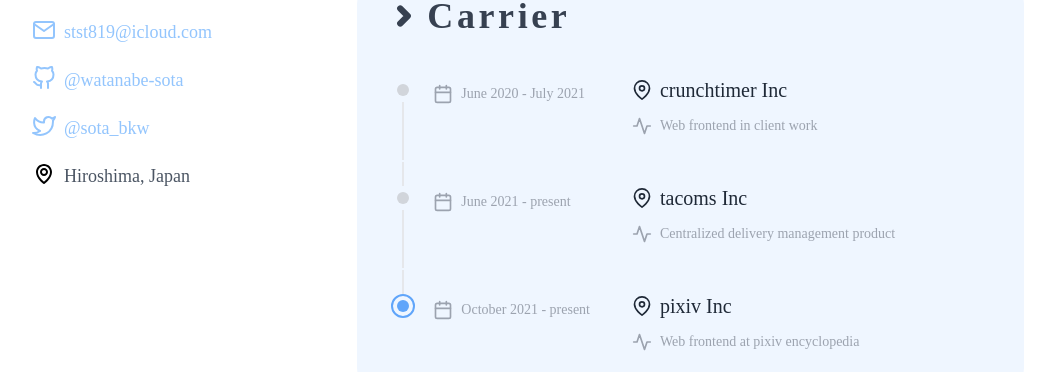
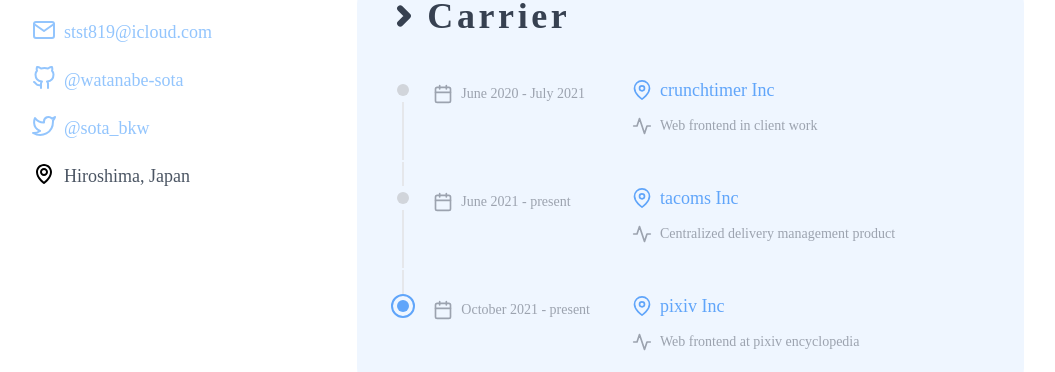
Before and after one commit to sotabkw/sotabkw.github.io, a Next.js app: page / in a window 1280 px wide. Shown: the part 288-660 px from the top of the page, without its empty margins (120-1175 px from the left). Built offline with nearby package versions, Linux system fonts and the light colour scheme.

Commit message:
fix: resumeBar

```diff
--- a/src/components/organisms/resumeBar.tsx
+++ b/src/components/organisms/resumeBar.tsx
@@ -6,6 +6,7 @@
 type Props = {
   date: string
   title: string
+  incHref: string
   body?: string
   isLast?: boolean
   isFirst?: boolean
@@ -21,7 +22,7 @@
  */
 
 export const ResumeBar: FC<Props> = (props) => {
-  const { title, date, body, isLast, isFirst } = props
+  const { title, date, body, isLast, isFirst, incHref } = props
 
   return (
     <li className="list-none">
@@ -29,10 +30,15 @@
         <div className="grid md:grid-cols-8 xl:grid-cols-5 items-start relative rounded-xl p-3 sm:p-5 xl:p-6 overflow-hidden">
           <h3 className="font-semibold text-gray-900 md:col-start-3 md:col-span-6 xl:col-start-3 xl:col-span-5 mb-1 ml-9 md:ml-0">
             <div className="flex text-xl font-medium text-gray-800">
-              <div className="mr-2 flex items-center">
-                <IncIcon />
-              </div>
-              {title}
+              <a
+                href={incHref}
+                className="text-lg text-blue-400 flex hover:text-blue-500 transition-colors"
+              >
+                <div className="mr-2 flex items-center">
+                  <IncIcon />
+                </div>
+                {title}
+              </a>
             </div>
           </h3>
           <time
```
